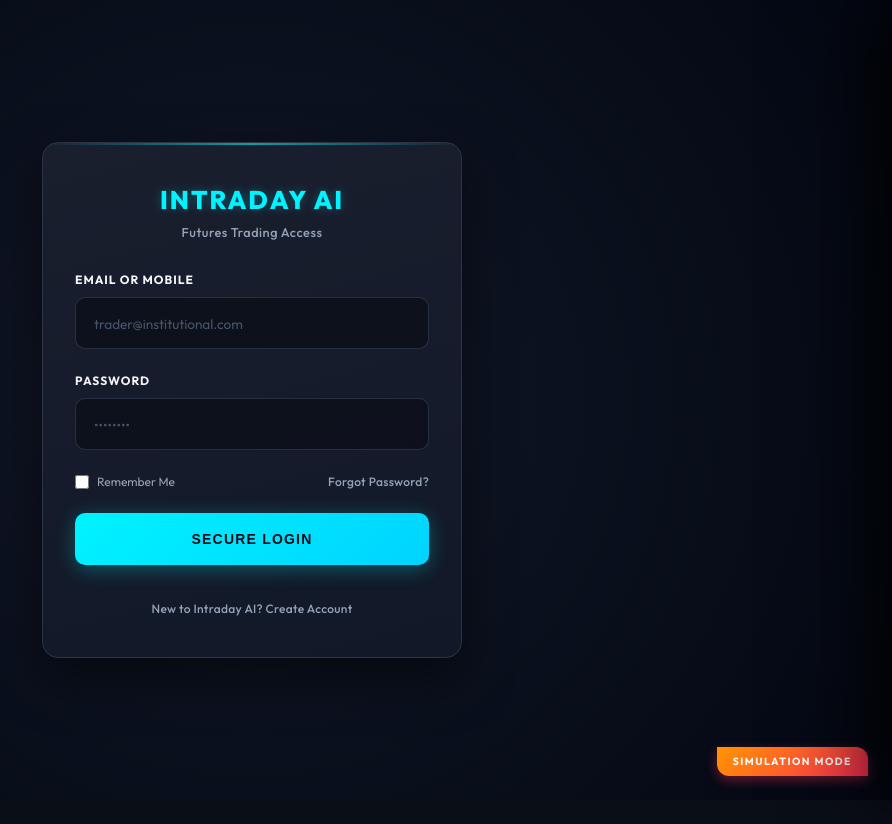
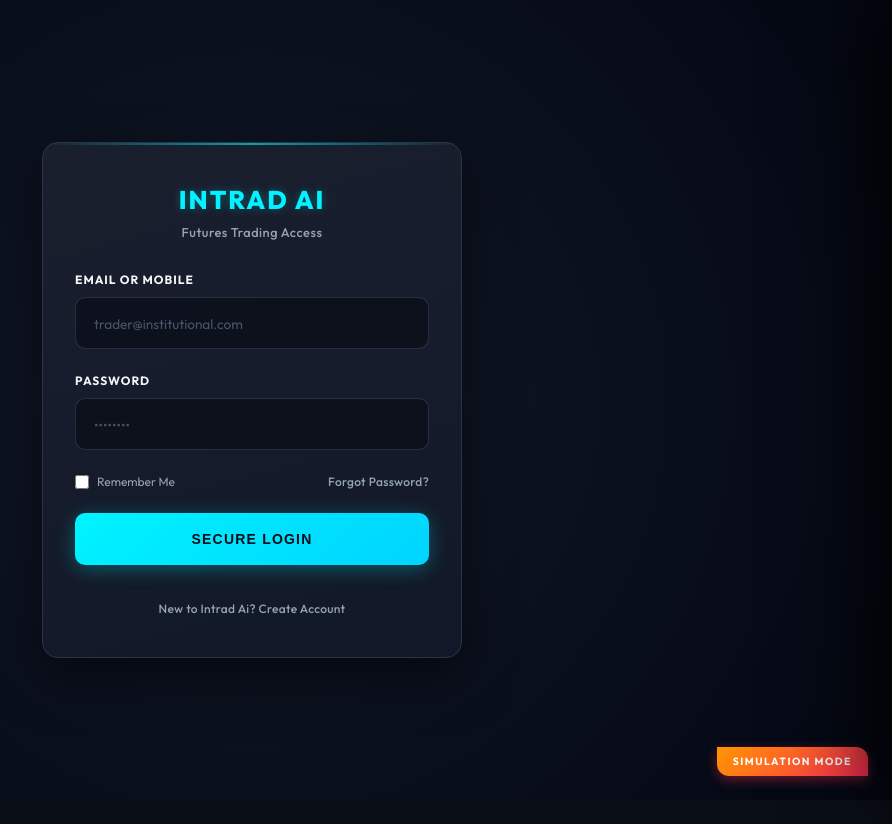
Before and after one commit to citruxtrade-india/intrad, a website: page alice_trading/static/index.html in a window 1280 px wide. Shown: the whole page, without its empty margins (388-1280 px from the left). Drawn offline with nearby package versions, Linux system fonts and the light colour scheme.

Commit message:
Rename project to Intrad Ai

```diff
--- a/alice_trading/static/index.html
+++ b/alice_trading/static/index.html
@@ -4,7 +4,7 @@
 <head>
     <meta charset="UTF-8">
     <meta name="viewport" content="width=device-width, initial-scale=1.0">
-    <title>Intraday AI | Algo Platform</title>
+    <title>Intrad Ai | Algo Platform</title>
     <link rel="preconnect" href="https://fonts.googleapis.com">
     <link rel="preconnect" href="https://fonts.gstatic.com" crossorigin>
     <link
@@ -22,7 +22,7 @@
         <!-- Login Card -->
         <div id="card-login" class="auth-card">
             <div class="auth-header">
-                <div class="auth-logo">Intraday AI</div>
+                <div class="auth-logo">Intrad Ai</div>
                 <div class="auth-subtitle"> Futures Trading Access</div>
             </div>
             <div class="form-group">
@@ -41,7 +41,7 @@
             </div>
             <button class="auth-btn" onclick="handleLogin()">SECURE LOGIN</button>
             <div class="auth-links">
-                <span class="auth-link" onclick="showAuthPage('register')">New to Intraday AI? Create Account</span>
+                <span class="auth-link" onclick="showAuthPage('register')">New to Intrad Ai? Create Account</span>
             </div>
         </div>
 
@@ -121,7 +121,7 @@
             <div class="sidebar-top">
                 <div class="brand-v2">
                     <div class="logo-orb"></div>
-                    <span class="logo-text">Intraday AI</span>
+                    <span class="logo-text">Intrad Ai</span>
                 </div>
             </div>
 
```
